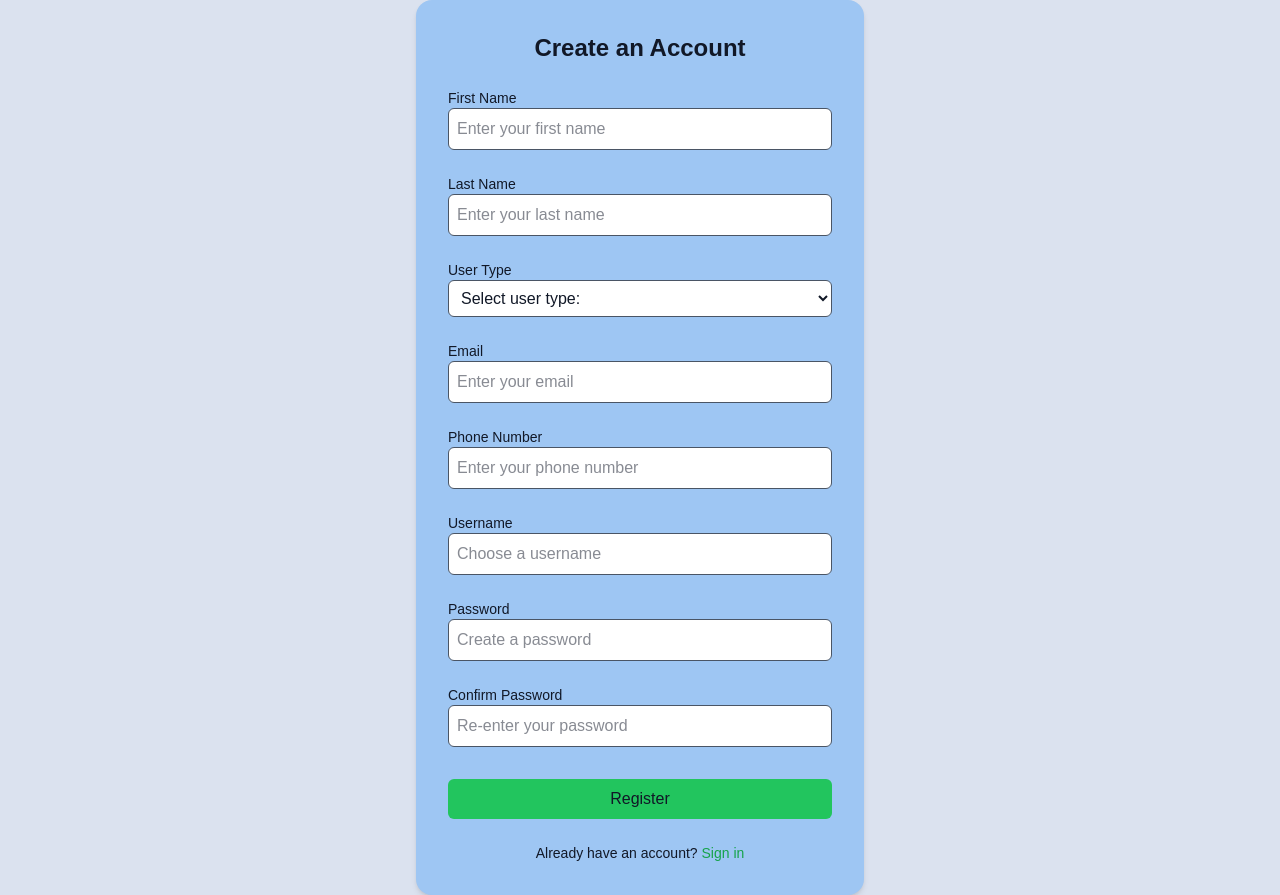
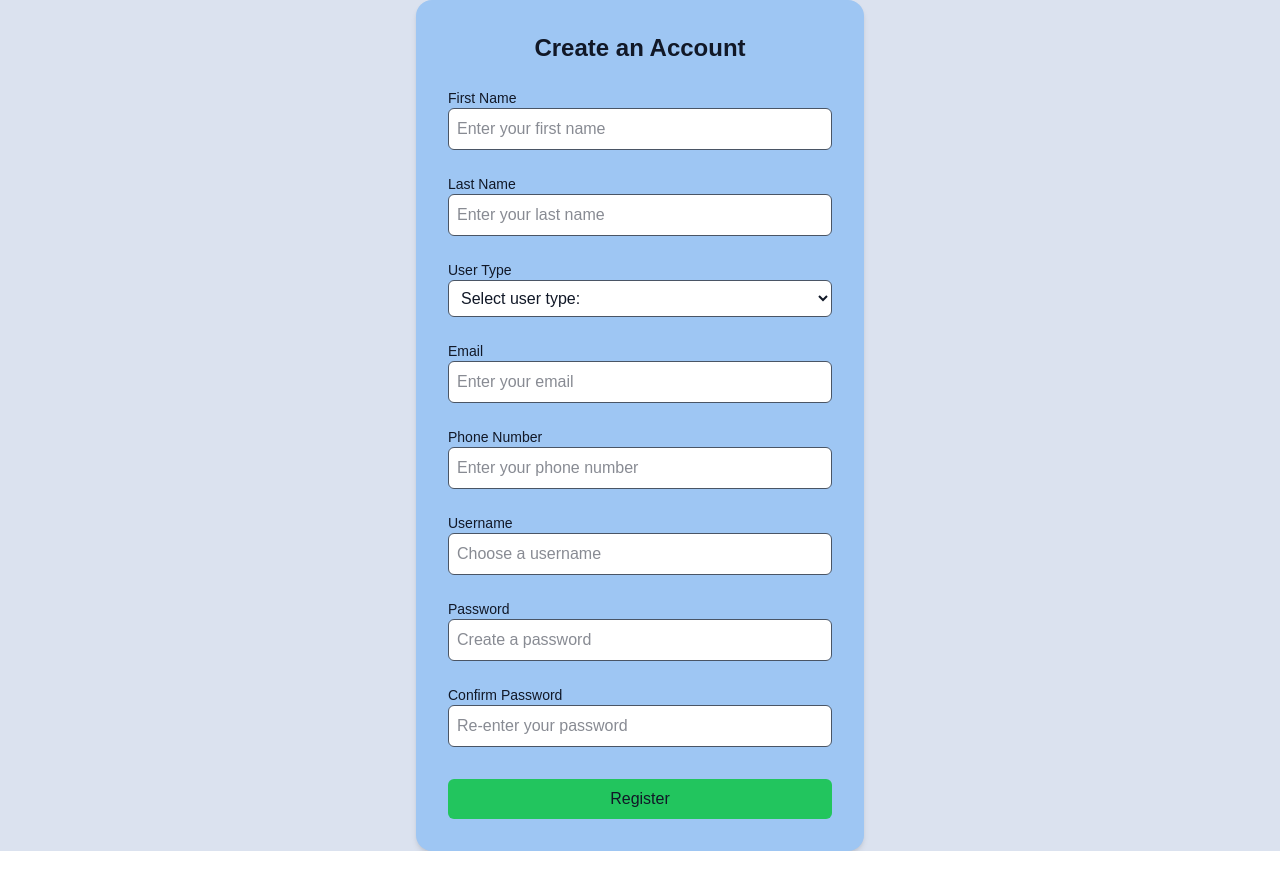
Before and after one commit to charlesofuasia/opto-record, a Next.js app: page /register in a window 1280 px wide. After the commit the page ends 851 px from the top, so only its background shows below. Built offline with nearby package versions, Linux system fonts and the light colour scheme.

Commit message:
sign in removed from register page

```diff
--- a/src/app/register/page.tsx
+++ b/src/app/register/page.tsx
@@ -202,17 +202,6 @@ export default function RegisterPage() {
                         Register
                     </button>
                 </form>
-
-                {/* Footer */}
-                <p className="mt-6 text-center text-sm">
-                    Already have an account?{" "}
-                    <a
-                        href="/login"
-                        className="text-success-dark hover:underline font-medium"
-                    >
-                        Sign in
-                    </a>
-                </p>
             </div>
         </div>
     );
```
